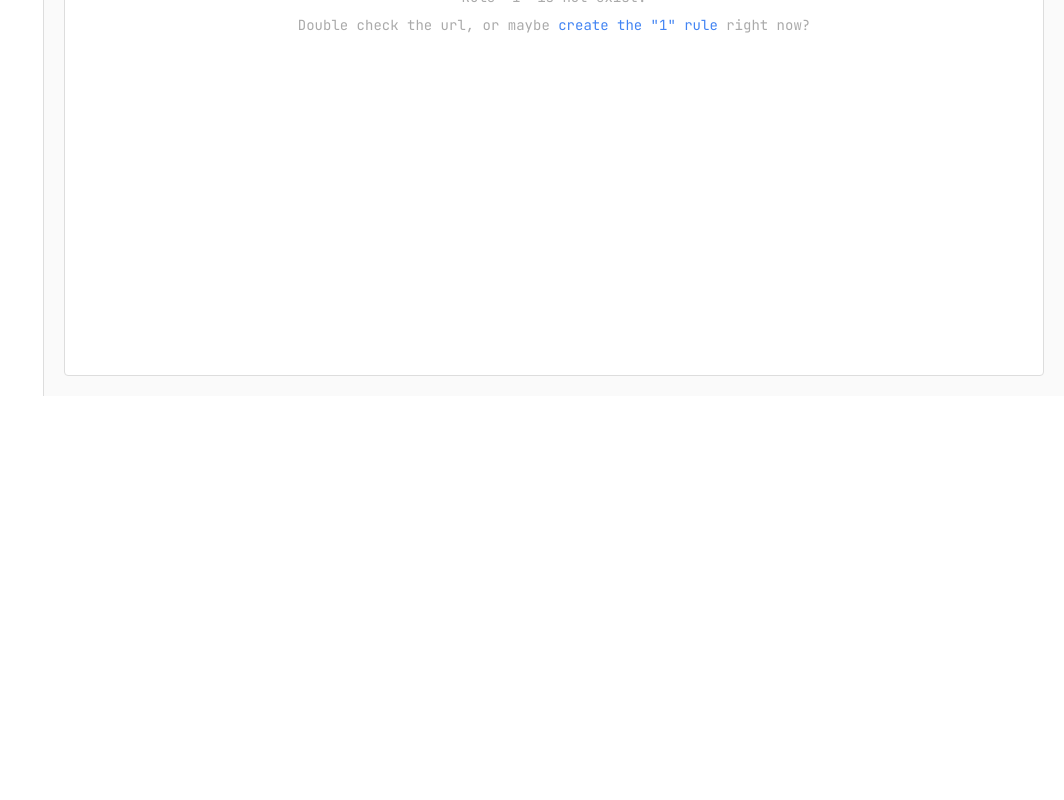
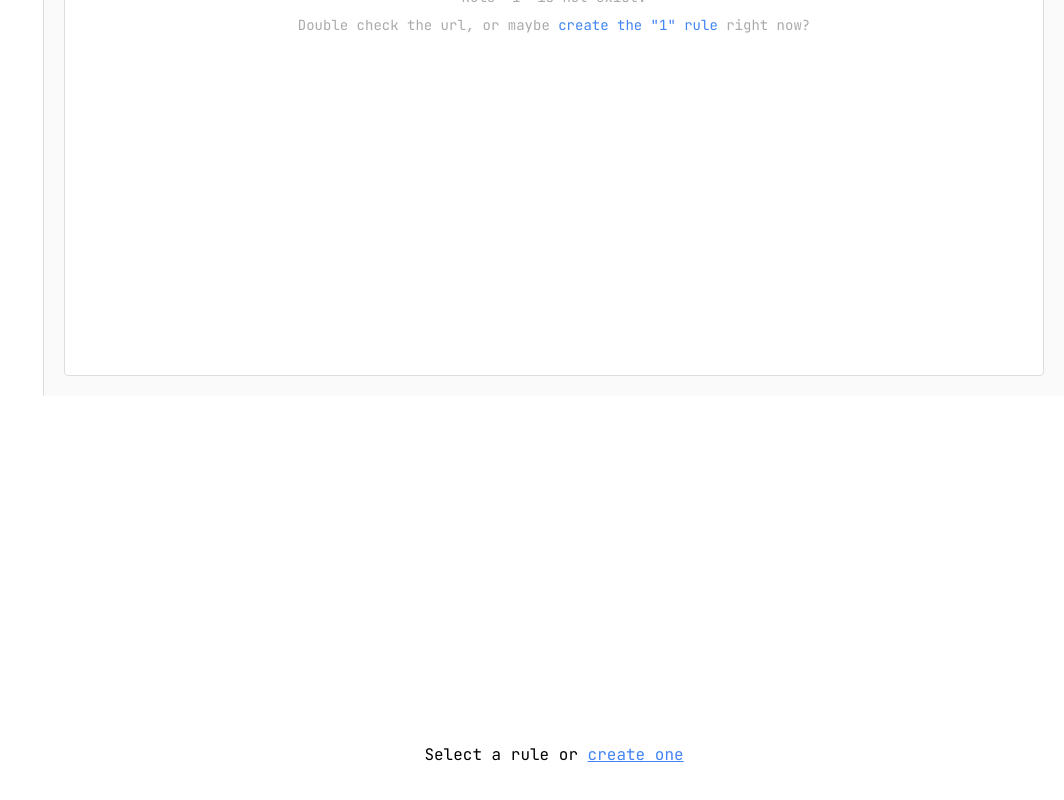
Before and after one commit to ioslh/to-qrcode, a Vue app: page /rules/1/1 in a window 1280 px wide. Shown: the part 404-1204 px from the top of the page, without its empty margins (216-1280 px from the left). Before the commit the page ends 800 px from the top, so only its background shows below. Built offline with nearby package versions, Linux system fonts and the light colour scheme; a small style sheet from the web is missing.

Commit message:
feat: gen tip

```diff
--- a/src/pages/generate.vue
+++ b/src/pages/generate.vue
@@ -149,7 +149,7 @@ export default defineComponent({
       error.value = ''
       fatal.value = ''
       if (!code) {
-        error.value = `Rule function is not defined`
+        error.value = `Rule function is totally empty.`
         parsing.value = false
         return
       }
@@ -169,7 +169,7 @@ export default defineComponent({
         }
       } catch(e) {
         console.log(e)
-        fatal.value = 'Oops, we have a problem here, try refresh the page'
+        fatal.value = 'Oops, we have a fatal problem here, try refresh the page'
       }
       parsing.value = false
     }
--- a/src/pages/rule.vue
+++ b/src/pages/rule.vue
@@ -14,6 +14,9 @@
           <div class="raw">{{ rawInUrl }}</div>
         </div>
       </error>
+      <div class="enter">
+        Select a rule or&nbsp;<router-link to="/new">create one</router-link>
+      </div>
     </div>
   </div>
 </template>
@@ -119,4 +122,12 @@ export default defineComponent({
   border: 1px solid #eee;
   border-radius: 4px;
 }
+
+.enter {
+  display: flex;
+  align-items: center;
+  justify-content: center;
+  height: 100%;
+  font-size: 16px;
+}
 </style>
```
